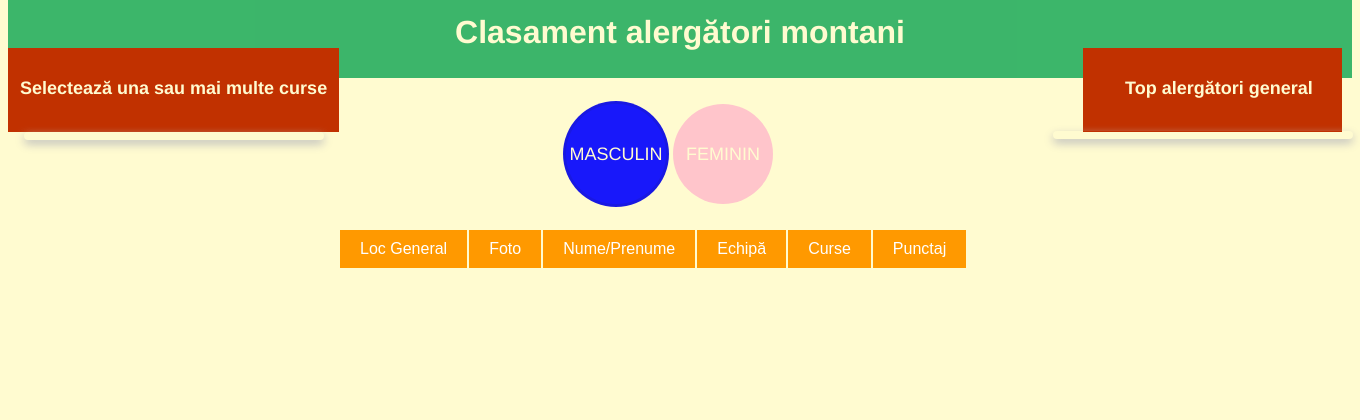
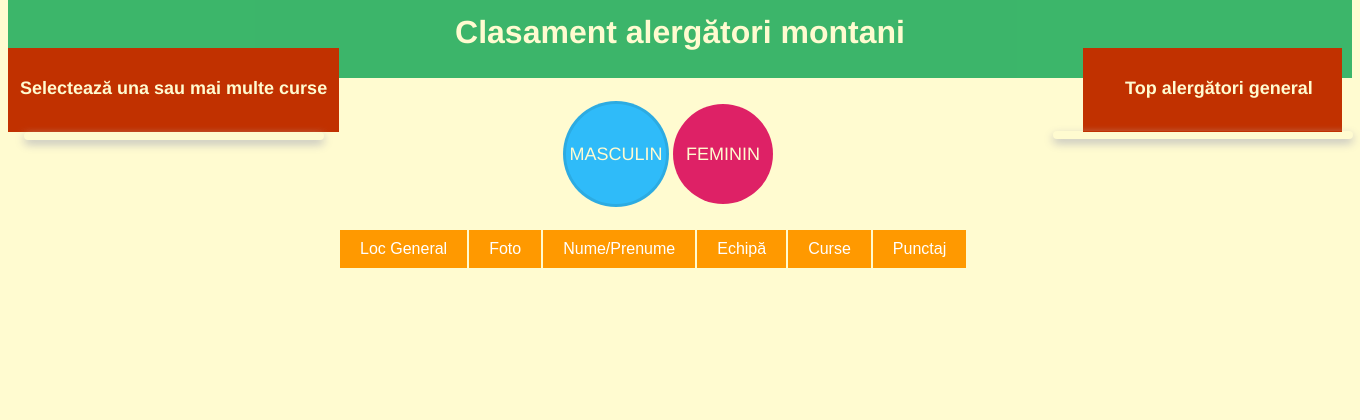
Before and after one commit to AndreiIgna/clasament, a PHP site: page /clasament_2015/ in a window 1360 px wide. Shown: the top 420 px of the page. Run offline with PHP 8.4, Linux system fonts and the light colour scheme; data that the repository does not hold is empty.

Commit message:
change button colors

```diff
--- a/styles.css
+++ b/styles.css
@@ -53,14 +53,14 @@ label:hover {
     width: 100px;
     height: 100px;
     border-radius: 50%;
-    background-color: blue;
+    background-color: #19B5FE;
     text-align: center;
     line-height: 100px;
     text-decoration: none;
 }
 
 .butoane a.feminin {
-    background-color: pink;
+    background-color: #DB0A5B;
 }
 
 .butoane a:hover {
```
